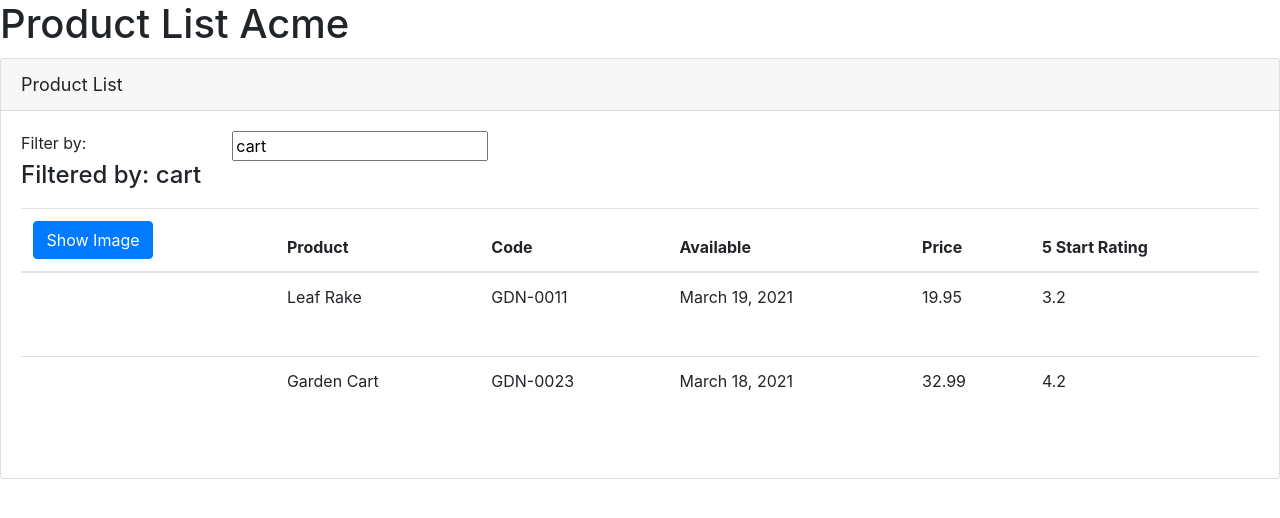
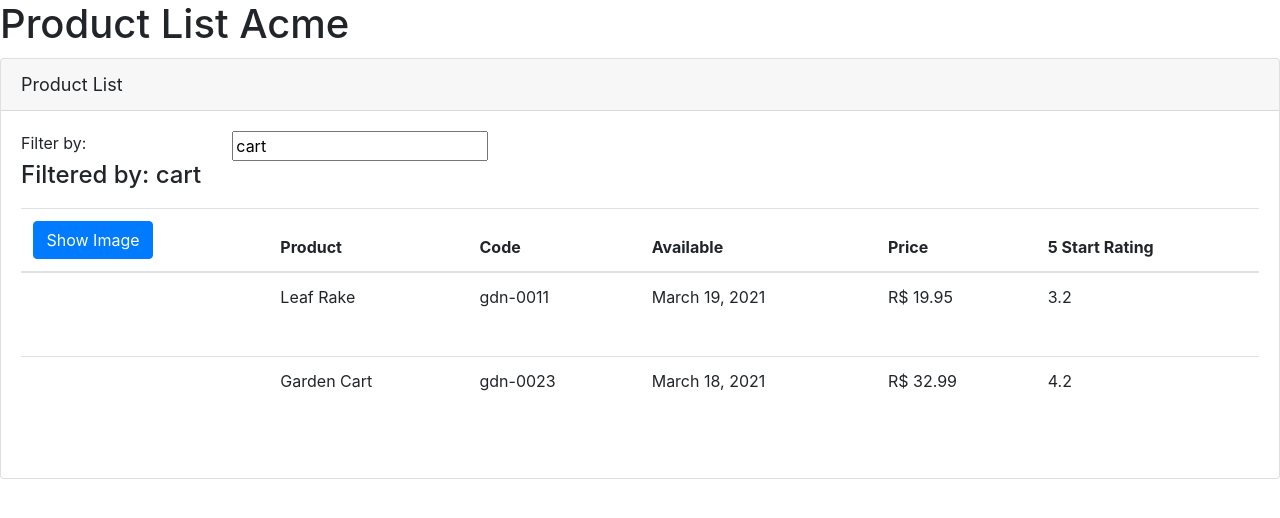
Before and after one commit to Manfrin92/angularioInitialTest, an Angular app: page / in a window 1280 px wide. Shown: the top 518 px of the page. Built offline with nearby package versions, Linux system fonts and the light colour scheme.

Commit message:
feat: pipes to change strings

```diff
--- a/src/app/product/product-list.component.html
+++ b/src/app/product/product-list.component.html
@@ -45,9 +45,11 @@
               />
             </td>
             <td>{{ product.productName }}</td>
-            <td>{{ product.productCode }}</td>
+            <td>{{ product.productCode | lowercase }}</td>
             <td>{{ product.releaseDate }}</td>
-            <td>{{ product.price }}</td>
+            <td>
+              {{ product.price | currency: "R$ ":"symbol":"1.2-2" }}
+            </td>
             <td>{{ product.starRating }}</td>
           </tr>
         </tbody>
```
